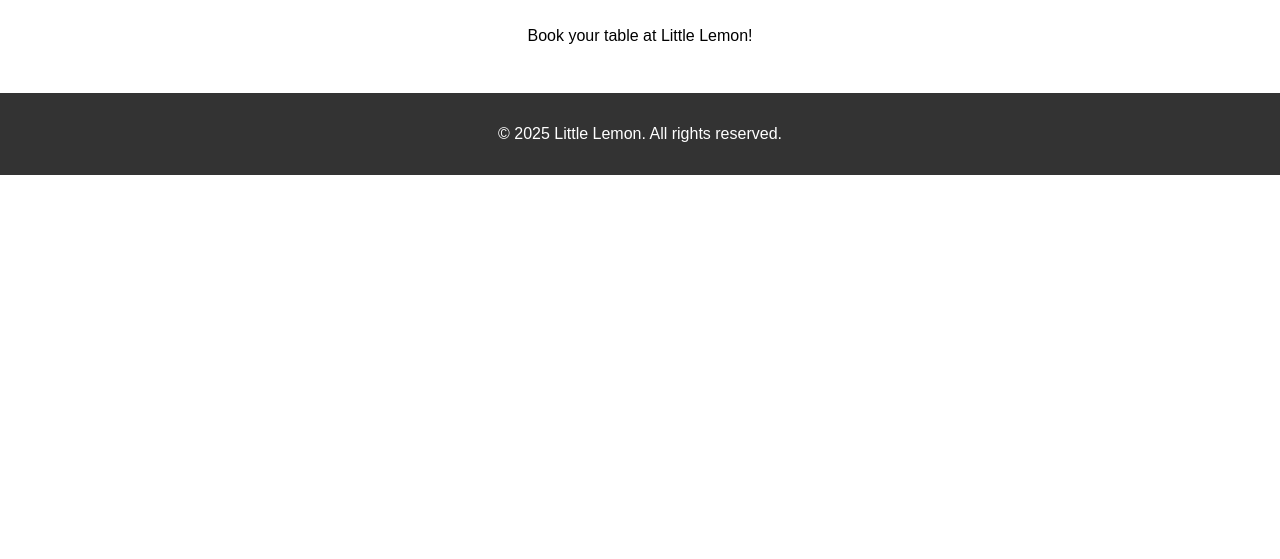
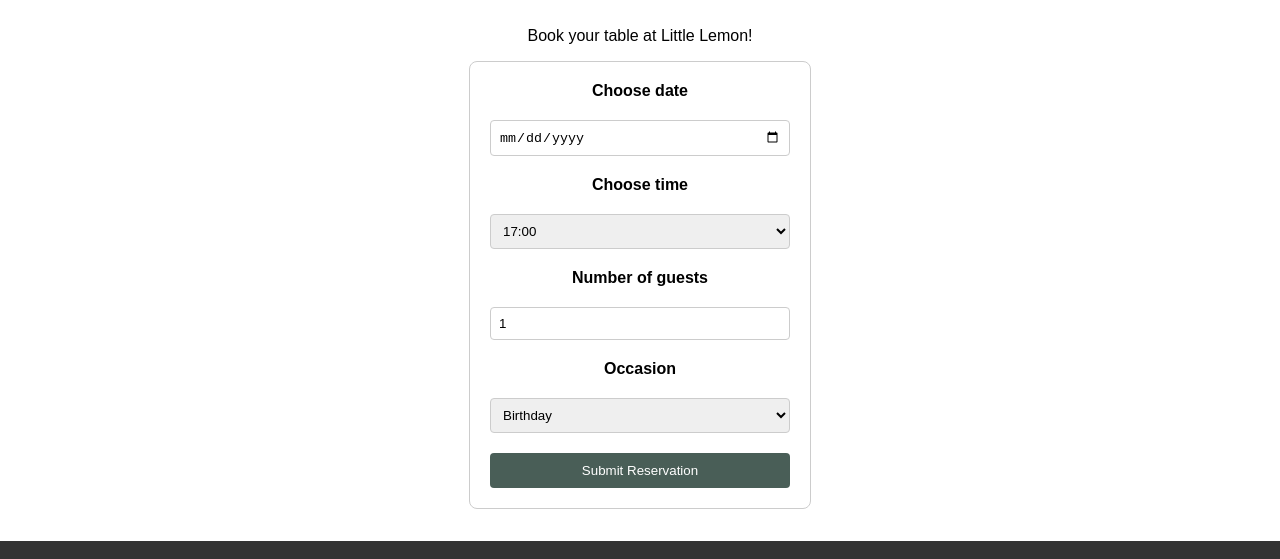
Before and after one commit to marwankamal32/little-lemon, a React (Create React App) app: page /booking in a window 1280 px wide. Shown: the part 287-846 px from the top of the page. Before the commit the page ends 800 px from the top, so only its background shows below. Built offline with nearby package versions, Linux system fonts and the light colour scheme.

Commit message:
Added BookingForm and BookingPage components

```diff
--- /dev/null
+++ b/src/components/BookingForm/BookingForm.css
@@ -0,0 +1,33 @@
+.booking-form {
+    display: grid;
+    max-width: 300px;
+    gap: 20px;
+    margin: 0 auto;
+    padding: 20px;
+    border: 1px solid #ccc;
+    border-radius: 8px;
+  }
+
+.booking-form label {
+    font-weight: bold;
+  }
+
+.booking-form input,
+.booking-form select {
+    padding: 8px;
+    border: 1px solid #ccc;
+    border-radius: 4px;
+  }
+
+.booking-form button {
+    padding: 10px;
+    background-color: #495e57;
+    color: #fff;
+    border: none;
+    border-radius: 4px;
+    cursor: pointer;
+  }
+
+.booking-form button:hover {
+    background-color: #f4ce14;
+  }
--- /dev/null
+++ b/src/components/BookingForm/BookingForm.js
@@ -0,0 +1,69 @@
+import React , {useState} from "react";
+import './BookingForm.css';
+
+export default function BookingForm() {
+
+    const [date, setDate] = useState('');
+    const [time, setTime] = useState('17:00');
+    const [guests, setGuests] = useState(1);
+    const [occasion, setOccasion] = useState('Birthday');
+
+    const availableTime = ['17:00', '18:00', '19:00', '20:00', '21:00'];
+
+    const handleSubmit = (e) => {
+        e.preventDefault();
+        console.log('Form submitted:' , {date, time , guests , occasion});
+    };
+
+    return (
+        <form className="booking-form" onSubmit={handleSubmit}>
+            <label htmlFor="res-date">Choose date</label>
+            <input
+                type="date"
+                id="res-date"
+                value={date}
+                onChange={(e) => setDate(e.target.value)}
+                required
+            />
+
+            <label htmlFor="res-time">Choose time</label>
+            <select
+                type="time"
+                id="res-time"
+                value={time}
+                onChange={(e) => setTime(e.target.value)}
+                required
+            >
+                {availableTime.map((timeOption) => (
+                    <option key={timeOption} value={timeOption}>
+                        {timeOption}
+                    </option>
+                ))}
+            </select>
+
+            <label htmlFor="guests">Number of guests</label>
+            <input
+            type="number"
+            id="guests"
+            value={guests}
+            onChange={(e) => setGuests(e.target.value)}
+            min="1"
+            max="10"
+            required
+            />
+
+            <label htmlFor="occasion">Occasion</label>
+            <select
+                id="occasion"
+                value={occasion}
+                onChange={(e) => setOccasion(e.target.value)}
+            >
+
+                <option value="Birthday">Birthday</option>
+                <option value ="Anniversary">Anniversary</option>
+            </select>
+
+            <button type="submit">Submit Reservation</button>
+        </form>
+    );
+};
--- a/src/components/BookingPage/BookingPage.js
+++ b/src/components/BookingPage/BookingPage.js
@@ -1,4 +1,5 @@
 import React from "react";
+import BookingForm from '../BookingForm/BookingForm';
 import './BookingPage.css';
 
 export default function BookingPage() {
@@ -6,6 +7,7 @@ export default function BookingPage() {
         <div className="booking-page">
             <h1>Reserve a Table</h1>
             <p>Book your table at Little Lemon!</p>
+            <BookingForm/>
         </div>
 
     );
```
